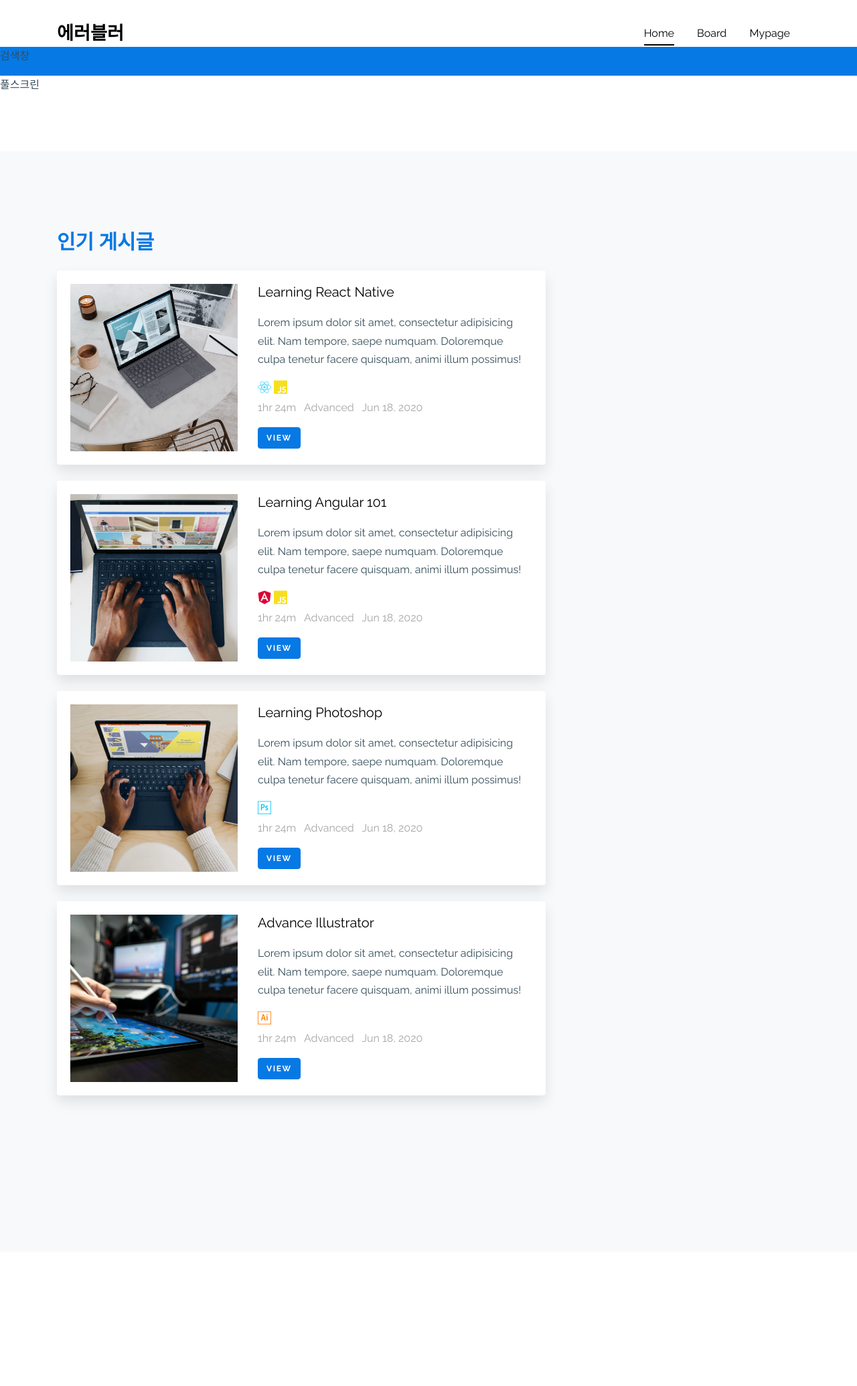
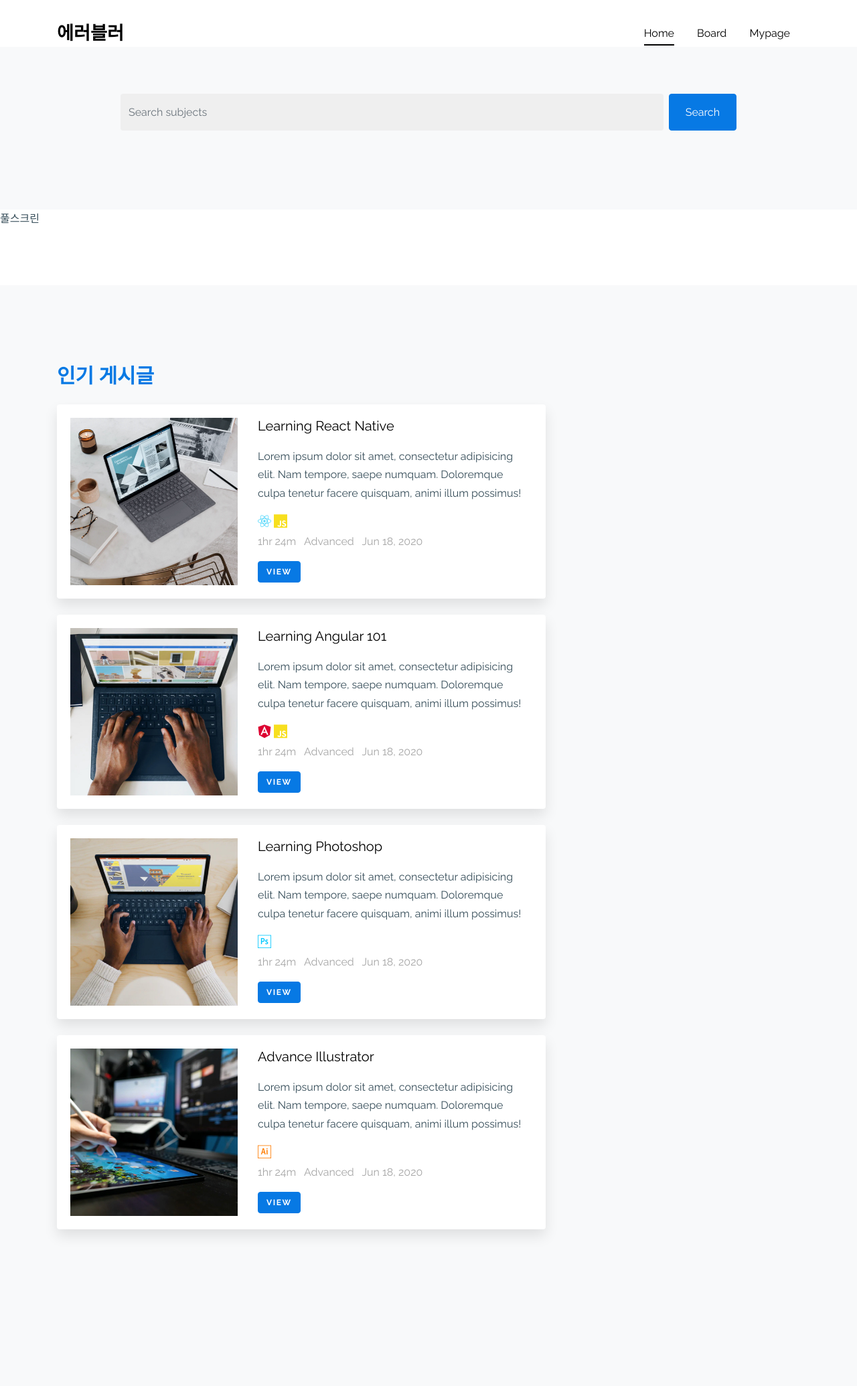
Before and after one commit to vywl0119/Errovler, a Django app: page /Main/home/ in a window 1280 px wide. Shown: the whole page at 67% size. Before the commit the page ends 1653 px from the top, so only its background shows below. Run offline with Django 3.2, Linux system fonts and the light colour scheme; some libraries are stand-ins or nearby versions; some web fonts are replaced.

Commit message:
검색창 기능 구현

```diff
--- a/Mainapp/templates/Main/home.html
+++ b/Mainapp/templates/Main/home.html
@@ -76,8 +76,18 @@
 
 
       <div class="site-section">
-        <div class="search_container">
-          <p>검색창</P>
+        <div class="site-section bg-light">
+          <div class="container">
+            <div class="row mb-5 align-items-center" style = "float: none; margin: 100 auto">
+              <div class="col-lg-10 mb-4 mb-lg-0" style="float: none; margin:0 auto;">
+                <form action="#" class="d-flex search-form">
+                  <span class="icon-"></span>
+                  <input type="search" class="form-control mr-2 w-100" placeholder="Search subjects">
+                  <input type="submit" class="btn btn-primary px-4" value="Search">
+                </form>
+              </div>
+            </div>
+          </div>
         </div>
         <div class="fullscreen_container">
           <p>풀스크린</P>
```
